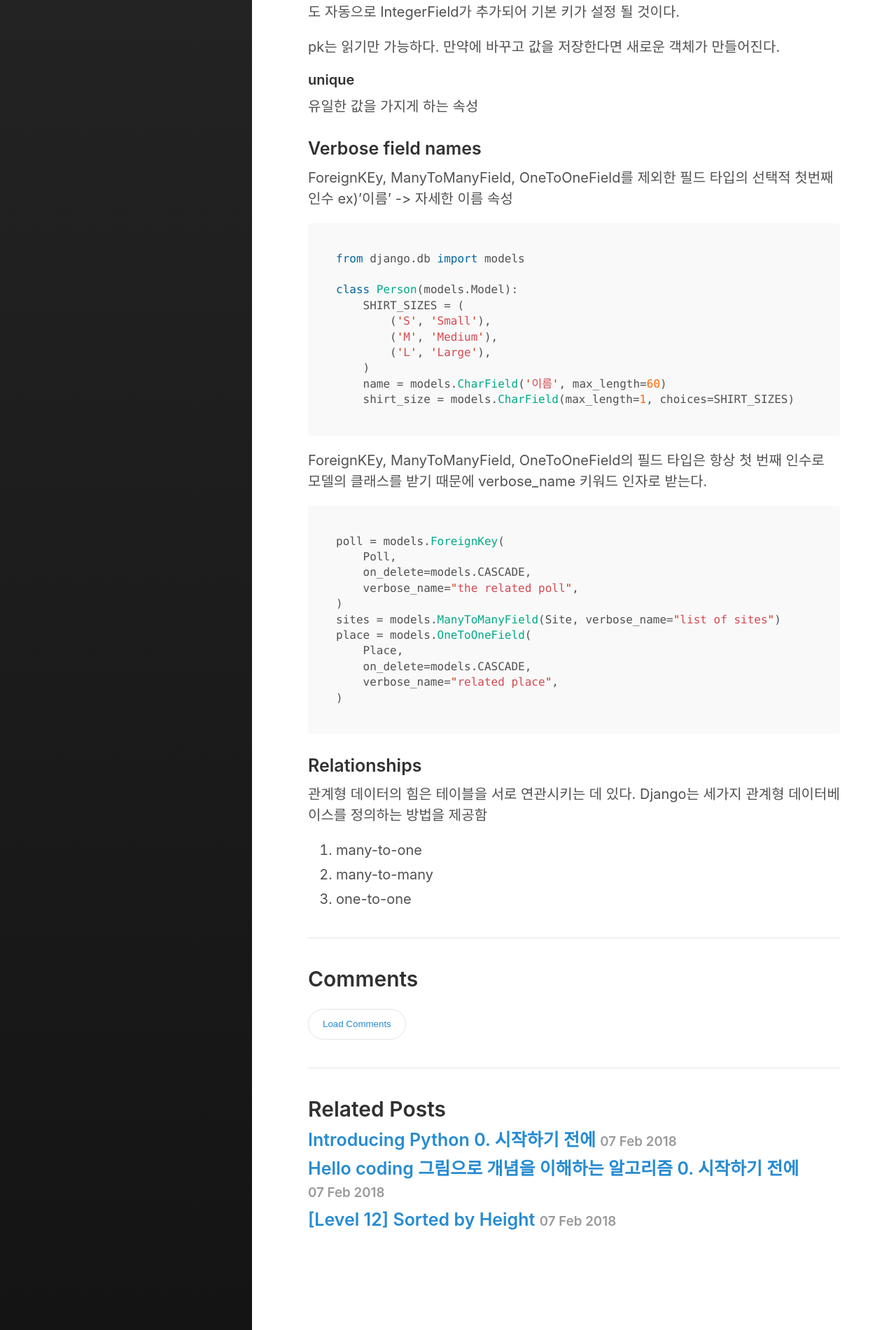
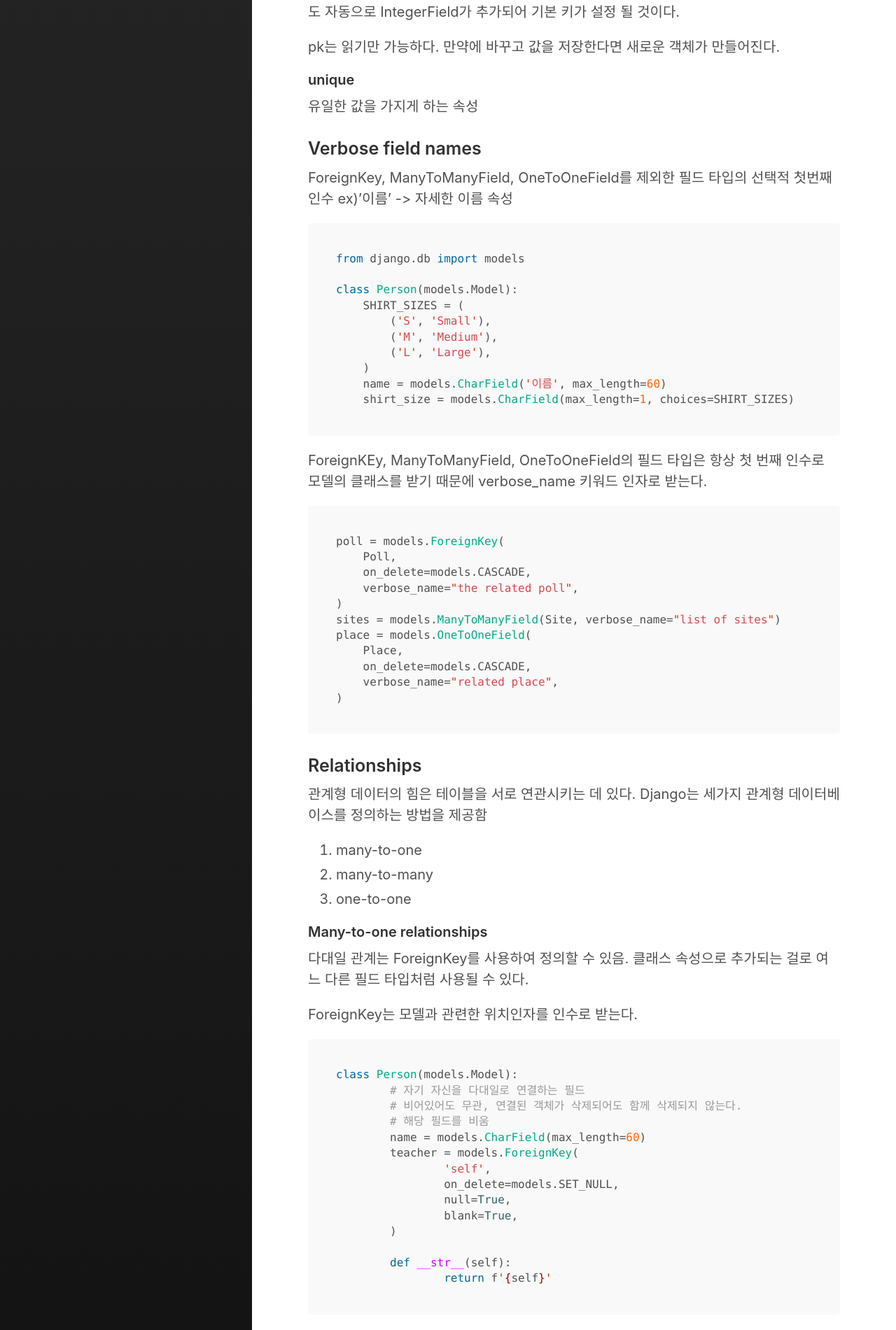
Before and after one commit to Chrisaor/chrisaor.github.com, a Jekyll site: the page built from _posts/TIL/2018-02-05-TIL.md, in a window 1280 px wide. Shown: the part 1904-3805 px from the top of the page at 70% size. Built offline with Jekyll 4.4.1, drawn with Linux system fonts in a browser that asks for light colours; some of the changed text lies outside the part shown.

````diff
--- a/_posts/Algorithm/2018-02-07-Algorithm_SortByHeight.md
+++ b/_posts/Algorithm/2018-02-07-Algorithm_SortByHeight.md
@@ -1,6 +1,6 @@
 ---
 layout: post
-title:  "[Level 12] Sorted by Height"
+title:  "[Stage 12] Sorted by Height"
 date:   2018-02-07 10:15:00 +0900
 categories: Algorithm
 ---
--- a/_posts/TIL/2018-02-05-TIL.md
+++ b/_posts/TIL/2018-02-05-TIL.md
@@ -79,9 +79,10 @@ pk는 읽기만 가능하다. 만약에 바꾸고 값을 저장한다면 새로
 #### unique
 
 유일한 값을 가지게 하는 속성
+
 ### Verbose field names
 
-ForeignKEy, ManyToManyField, OneToOneField를 제외한 필드 타입의 선택적 첫번째 인수 ex)'이름'  -> 자세한 이름 속성
+ForeignKey, ManyToManyField, OneToOneField를 제외한 필드 타입의 선택적 첫번째 인수 ex)'이름'  -> 자세한 이름 속성
 
 ```python
 from django.db import models
@@ -118,3 +119,34 @@ place = models.OneToOneField(
 1. many-to-one
 2. many-to-many
 3. one-to-one
+
+#### Many-to-one relationships
+
+다대일 관계는 ForeignKey를 사용하여 정의할 수 있음. 클래스 속성으로 추가되는 걸로 여느 다른 필드 타입처럼 사용될 수 있다.
+
+ForeignKey는 모델과 관련한 위치인자를 인수로 받는다.
+
+```python
+class Person(models.Model):
+	# 자기 자신을 다대일로 연결하는 필드
+	# 비어있어도 무관, 연결된 객체가 삭제되어도 함께 삭제되지 않는다.
+	# 해당 필드를 비움
+	name = models.CharField(max_length=60)
+	teacher = models.ForeignKey(
+		'self',
+		on_delete=models.SET_NULL,
+		null=True,
+		blank=True,
+	)
+
+	def __str__(self):
+		return f'{self}'
+```
+
+#### Many-to-many relationships
+
+ManyToManyField를 이용해서 many-to-many 관계를 정의할 수 있다.
+
+마찬가지로 위치인자를 받는다.
+
+예를 들어서 토핑은 여러가지 피자 메뉴에 들어갈 수 있고 피자 메뉴에는 여러가지 토핑이 들어갈 수 있다. 이와 같은 관계를 many-to-many관계라고 한다.
````
Also changed, not shown: _posts/Algorithm/2018-02-02-Algorithm_CommonCharacterCount.md (+1 -1 lines), category/Algorithm.md (+5 -0 lines).
